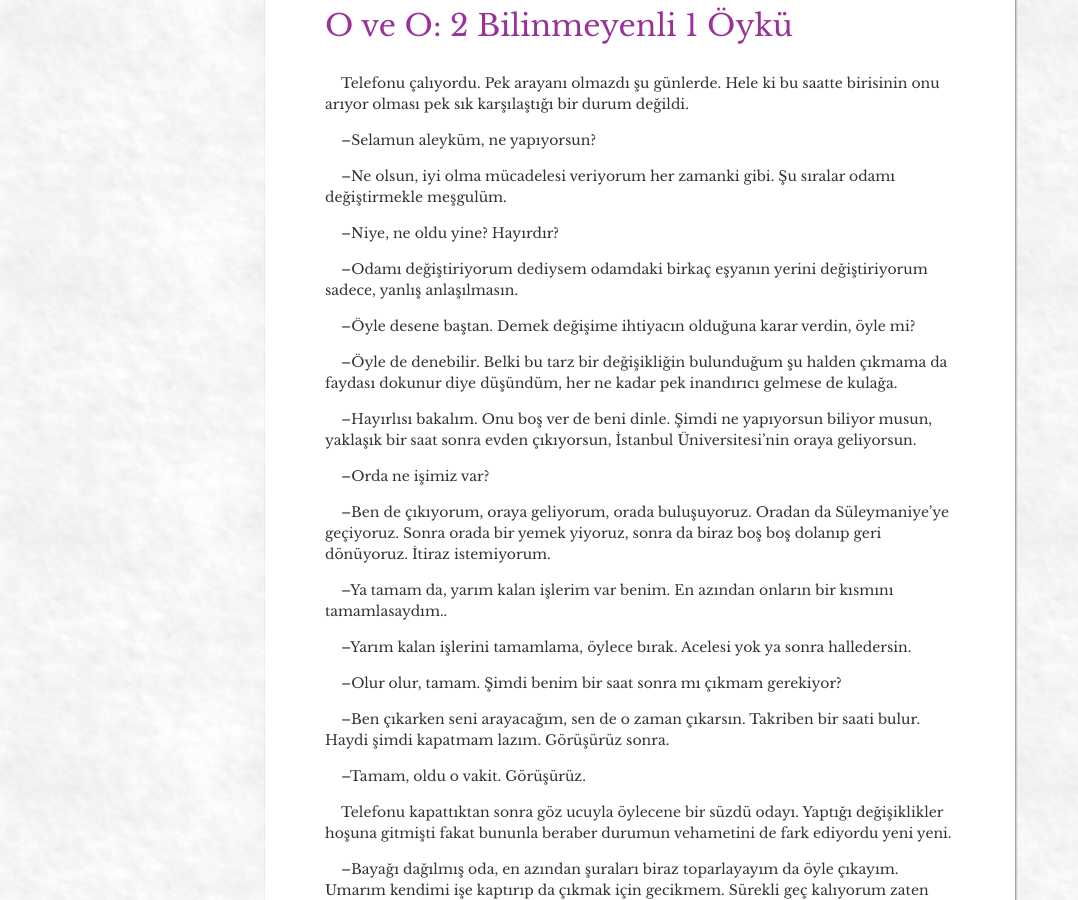
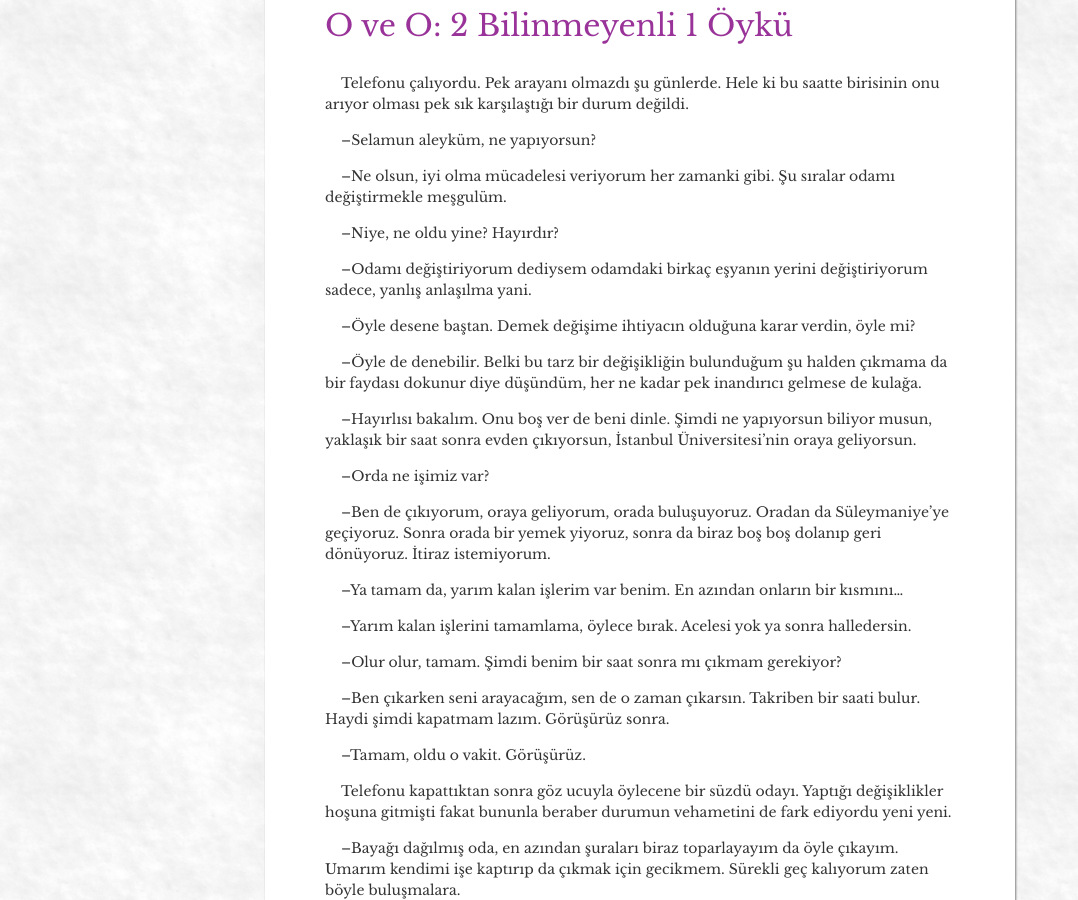
Before and after one commit to muhammedaydogdu/muhammedaydogdu.github.io, a Jekyll site: the page built from _posts/2018-03-31-o-ve-o.md, in a window 1280 px wide and 900 px high, scrolled down 330 px. Shown: the whole window, without its empty margins (0-1078 px from the left). Built offline with Jekyll 4.4.1, drawn with Linux system fonts in a browser that asks for light colours; some web fonts are replaced.

Commit message:
Update 2018-03-31-o-ve-o.md

```diff
--- a/_posts/2018-03-31-o-ve-o.md
+++ b/_posts/2018-03-31-o-ve-o.md
@@ -15,11 +15,11 @@ image: oveo.jpeg
 
 &nbsp;&nbsp;&nbsp;&nbsp;–Niye, ne oldu yine? Hayırdır?
 
-&nbsp;&nbsp;&nbsp;&nbsp;–Odamı değiştiriyorum dediysem odamdaki birkaç eşyanın yerini değiştiriyorum sadece, yanlış anlaşılmasın.
+&nbsp;&nbsp;&nbsp;&nbsp;–Odamı değiştiriyorum dediysem odamdaki birkaç eşyanın yerini değiştiriyorum sadece, yanlış anlaşılma yani.
 
 &nbsp;&nbsp;&nbsp;&nbsp;–Öyle desene baştan. Demek değişime ihtiyacın olduğuna karar verdin, öyle mi?
 
-&nbsp;&nbsp;&nbsp;&nbsp;–Öyle de denebilir. Belki bu tarz bir değişikliğin bulunduğum şu halden çıkmama da faydası dokunur diye düşündüm, her ne kadar pek inandırıcı gelmese de kulağa.
+&nbsp;&nbsp;&nbsp;&nbsp;–Öyle de denebilir. Belki bu tarz bir değişikliğin bulunduğum şu halden çıkmama da bir faydası dokunur diye düşündüm, her ne kadar pek inandırıcı gelmese de kulağa.
 
 &nbsp;&nbsp;&nbsp;&nbsp;–Hayırlısı bakalım. Onu boş ver de beni dinle. Şimdi ne yapıyorsun biliyor musun, yaklaşık bir saat sonra evden çıkıyorsun, İstanbul Üniversitesi’nin oraya geliyorsun.
 
@@ -27,7 +27,7 @@ image: oveo.jpeg
 
 &nbsp;&nbsp;&nbsp;&nbsp;–Ben de çıkıyorum, oraya geliyorum, orada buluşuyoruz. Oradan da Süleymaniye’ye geçiyoruz. Sonra orada bir yemek yiyoruz, sonra da biraz boş boş dolanıp geri dönüyoruz. İtiraz istemiyorum.
 
-&nbsp;&nbsp;&nbsp;&nbsp;–Ya tamam da, yarım kalan işlerim var benim. En azından onların bir kısmını tamamlasaydım..
+&nbsp;&nbsp;&nbsp;&nbsp;–Ya tamam da, yarım kalan işlerim var benim. En azından onların bir kısmını...
 
 &nbsp;&nbsp;&nbsp;&nbsp;–Yarım kalan işlerini tamamlama, öylece bırak. Acelesi yok ya sonra halledersin.
 
```
